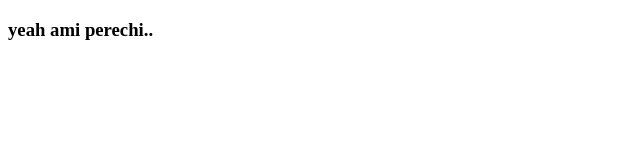
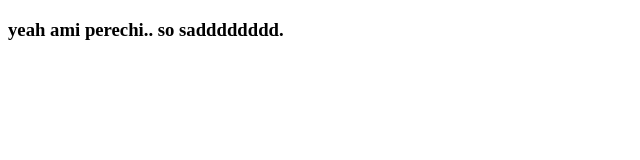
Before and after one commit to Nishat-Tasnim1/my-first-website, a plain HTML site: page index.html in a window 1280 px wide. Shown: the whole page, without its empty margins (0-640 px from the left). Drawn offline with Linux system fonts and the light colour scheme.

Commit message:
Update index.html

```diff
--- a/index.html
+++ b/index.html
@@ -6,6 +6,6 @@
     <title>Document</title>
 </head>
 <body>
-    <h3> yeah ami perechi.. </h3>
+    <h3> yeah ami perechi.. so sadddddddd.</h3>
 </body>
 </html>
```
